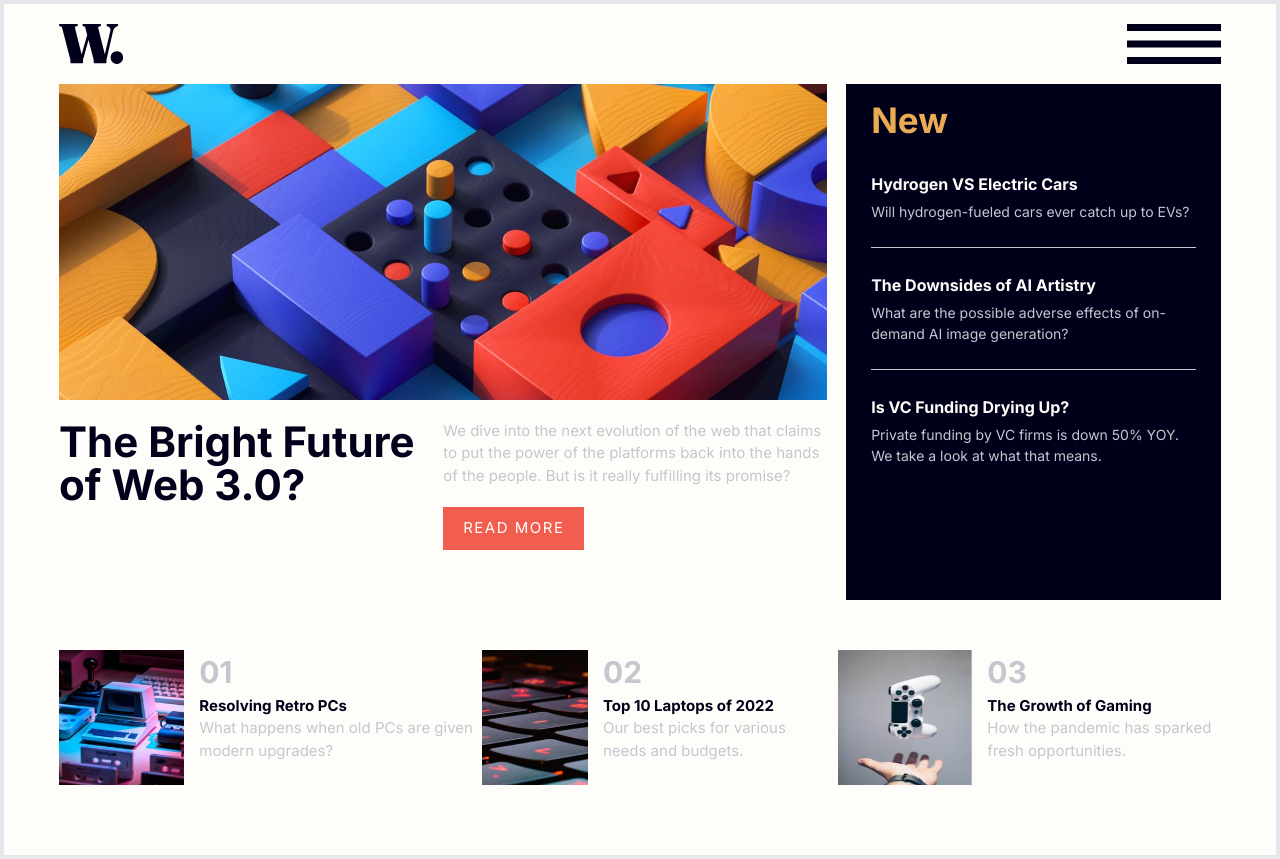
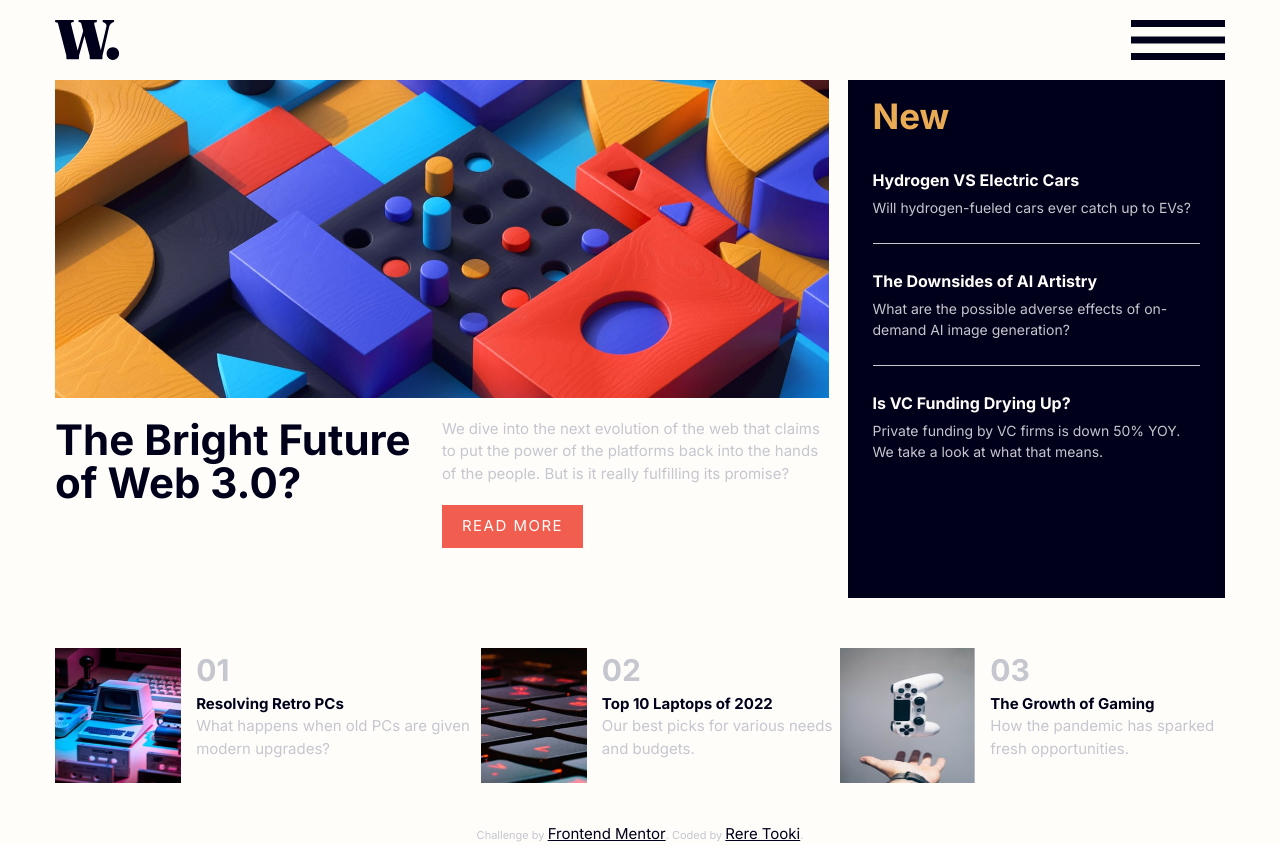
Before and after one commit to RereTooki/news-homepage, a React (Vite) app: page / in a window 1280 px wide. Built offline with nearby package versions, Linux system fonts and the light colour scheme.

Commit message:
Added my linkedin link

```diff
--- a/index.html
+++ b/index.html
@@ -8,6 +8,13 @@
     <link rel="preconnect" href="https://fonts.googleapis.com">
     <link rel="preconnect" href="https://fonts.gstatic.com" crossorigin>
     <link href="https://fonts.googleapis.com/css2?family=Inter:wght@400;700;800&display=swap" rel="stylesheet">
+
+    <!-- Feel free to remove these styles or customise in your own stylesheet 👍 -->
+    <style>
+
+      .attribution { font-size: 11px; text-align: center; margin-top: 10px; color: hsl(233, 8%, 79%); font-weight: 500;}
+      .attribution a { color: hsl(240, 100%, 5%); text-decoration: underline; font-weight: 400;}
+    </style>
   </head>
   <body>
     <div id="root"></div>
--- a/src/components/Homepage.tsx
+++ b/src/components/Homepage.tsx
@@ -11,13 +11,13 @@ import list3img from "../assets/images/image-gaming-growth.jpg";
 const Homepage = () => {
   return (
     <>
-      <div className="grid pr-[s40px] px-[15px] md:px-[55px] pt-[20px] overflow-hidden w-screen h-fit grid-cols-1 border-4 bg-off-whites select-none">
+      <div className="grid pr-[s40px] px-[15px] md:px-[55px] pt-[20px] overflow-hidden w-screen h-fit grid-cols-1 bg-off-whites select-none">
         <div className=" flex justify-between w-auto h-auto pb-[20px]">
           <img className="" src={logo} alt="A W logo" />
           <img className="" src={iconmenu} alt="A menu icon" />
         </div>
-        <div className="md:grid md:grid-cols-3 md:gap-x-5 md:grid-rowsd-2 md:w-auto ">
-          <div className="md:col-span-2 ">
+        <div className="md:grid md:grid-cols-3 md:gap-x-5 md:w-auto ">
+          <div className="md:col-span-2  ">
             <div className="w-fit pb-[20px] ">
               <picture>
                 <source media="(min-width: 720px)" srcSet={imageweb3desktop} />
@@ -53,7 +53,7 @@ const Homepage = () => {
               </div>
             </div>
           </div>
-          <div className="md:col-start-3 md:row-span-2 md:w-auto pb-[25px] pt-[10px] px-[25px] h-auto divide-y divide-grayish-blues flex flex-col bg-very-dark-blues">
+          <div className="md:col-start-3 md:w-auto pb-[25px] pt-[10px] px-[25px] h-auto divide-y divide-grayish-blues flex flex-col bg-very-dark-blues">
             <div>
               <h1 className="text-soft-oranges text-[35px] font-bold pb-[25px]">
                 New
@@ -85,7 +85,7 @@ const Homepage = () => {
             </div>
           </div>
         </div>
-        <div className="md:flex md:flex-row pb-[50px]">
+        <div className="md:flex md:flex-row pb-[10px]">
           <div className="w-auto h-auto flex flex-row pt-[50px] pb-[20px]">
             <img
               className="w-[25%] md:w-[30%] h-[135px]"
@@ -141,6 +141,20 @@ const Homepage = () => {
             </div>
           </div>
         </div>
+        <div className="attribution md:whitespace-nowrap">
+          Challenge by{" "}
+          <a href="https://www.frontendmentor.io?ref=challenge" target="_blank">
+            Frontend Mentor
+          </a>
+          . Coded by{" "}
+          <a
+            href="https://linkedin.com/in/rerel-oluwa-tooki-b53396253/"
+            target="_blank"
+          >
+            Rere Tooki
+          </a>
+          .
+        </div>
       </div>
     </>
   );
```
